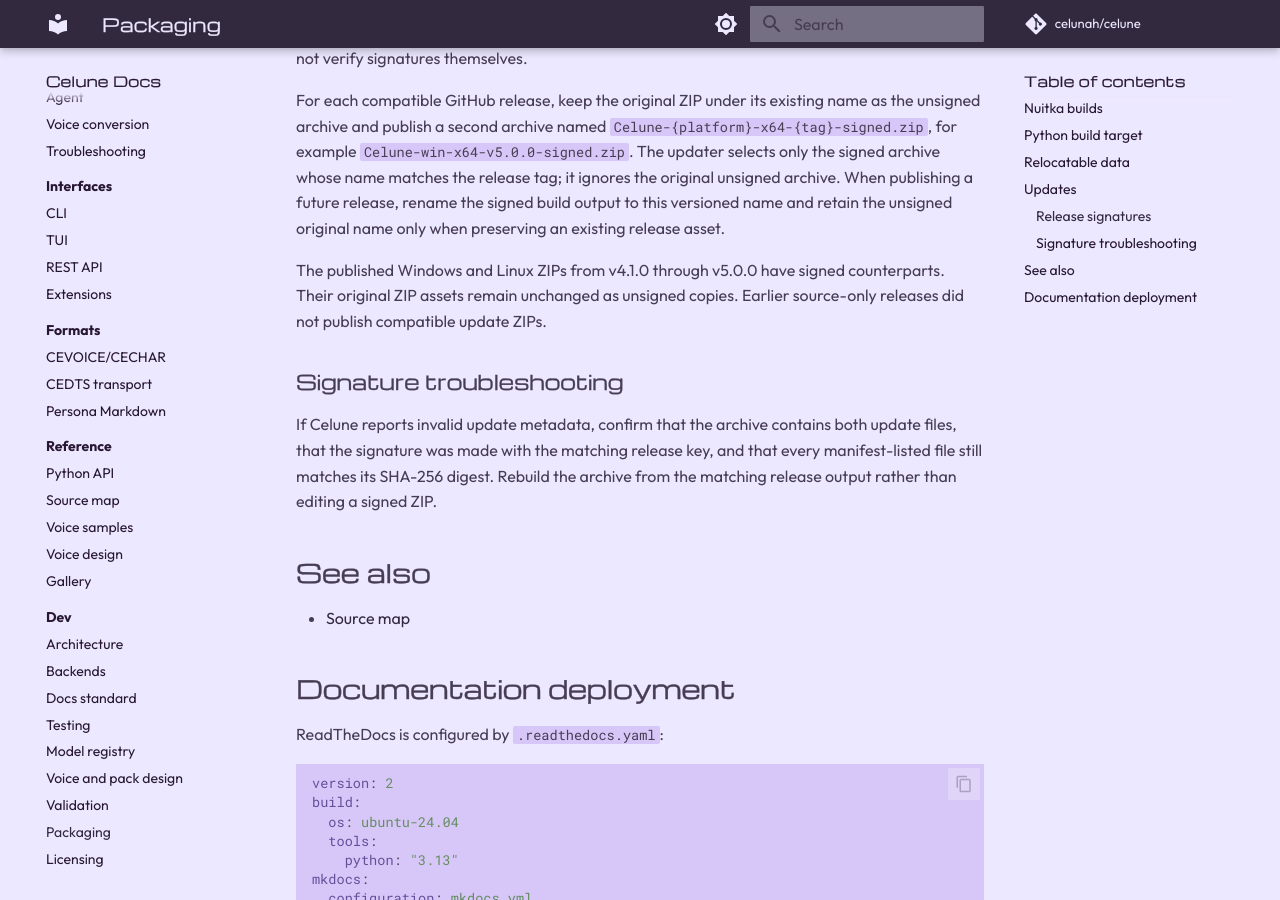
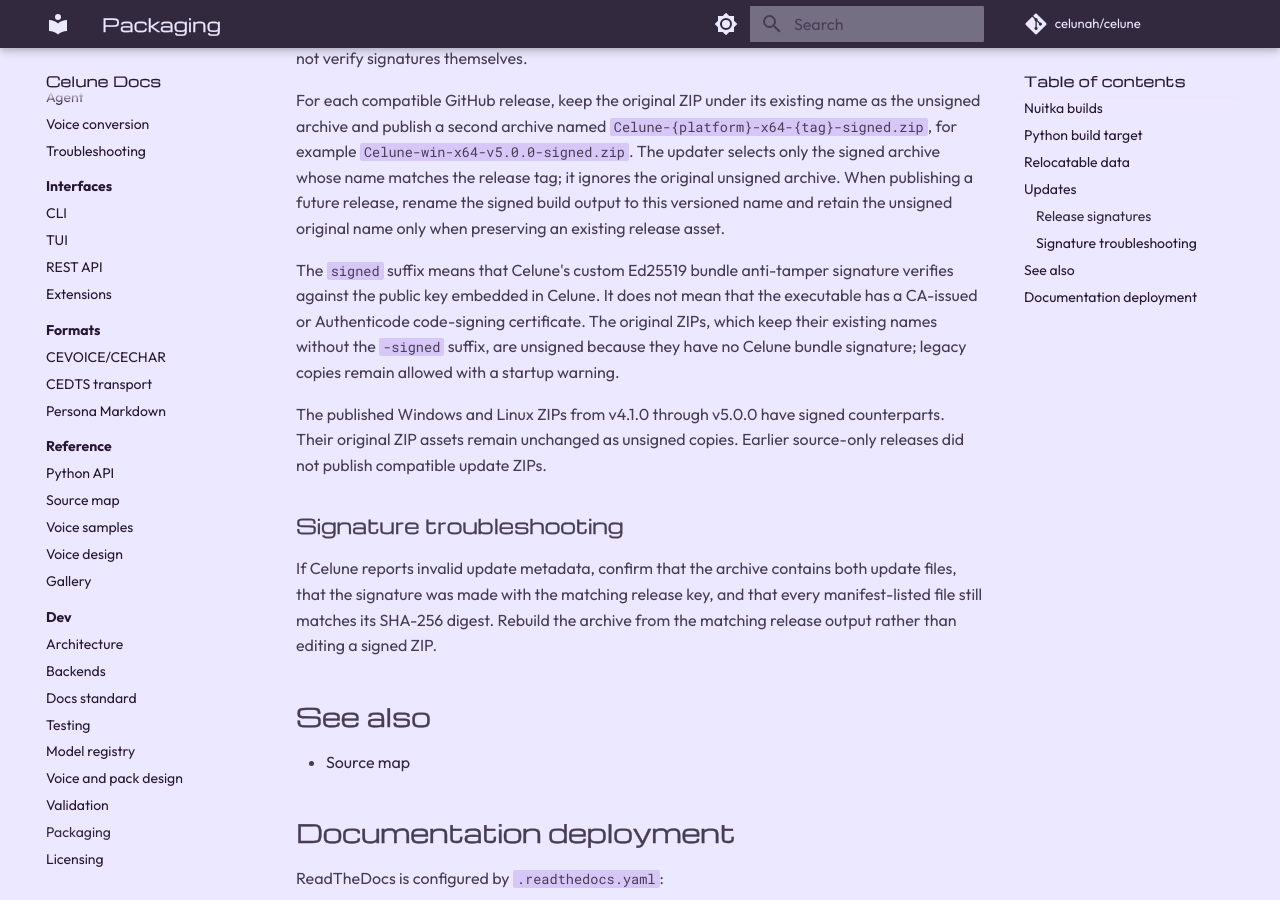
Before and after one commit to celunah/celune, an MkDocs documentation site: the page built from docs/development/packaging.md, in a window 1280 px wide and 900 px high, scrolled down 3440 px. Built offline with MkDocs 1.6.1 and Material for MkDocs 9.7.7, drawn with Linux system fonts in a browser that asks for light colours; comment, search, counter and statistics services are not loaded.

Commit message:
docs(release): explain Celune signature labels

```diff
--- a/docs/development/packaging.md
+++ b/docs/development/packaging.md
@@ -163,6 +163,13 @@
 versioned name and retain the unsigned original name only when preserving an
 existing release asset.
 
+The `signed` suffix means that Celune's custom Ed25519 bundle anti-tamper
+signature verifies against the public key embedded in Celune. It does not mean
+that the executable has a CA-issued or Authenticode code-signing certificate.
+The original ZIPs, which keep their existing names without the `-signed` suffix,
+are unsigned because they have no Celune bundle signature; legacy copies remain
+allowed with a startup warning.
+
 The published Windows and Linux ZIPs from v4.1.0 through v5.0.0 have signed
 counterparts. Their original ZIP assets remain unchanged as unsigned copies.
 Earlier source-only releases did not publish compatible update ZIPs.
```
